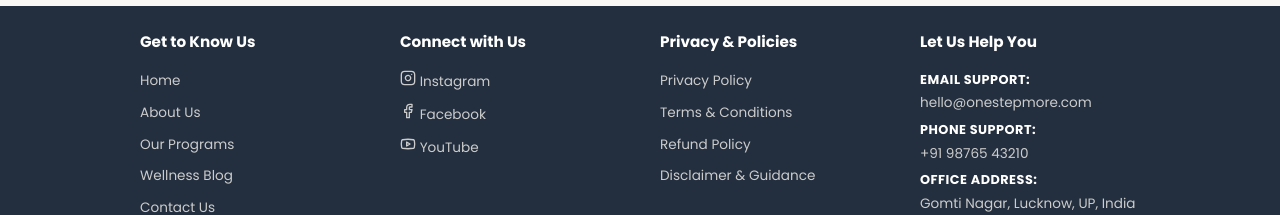
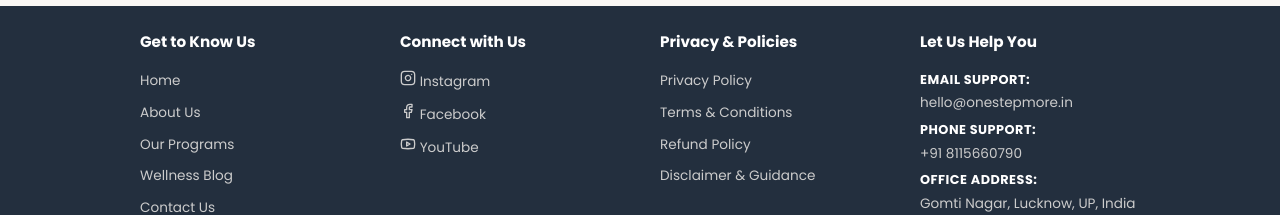
Before and after one commit to padmesh0812/One-Step-More, a React (Vite) app: page /#/enroll in a window 1280 px wide. Shown: the part 953-1168 px from the top of the page. Built offline with nearby package versions, Linux system fonts and the light colour scheme; no server answers.

Commit message:
Update support contact details in Footer and gut detox pricing in database

```diff
--- a/src/components/Footer.jsx
+++ b/src/components/Footer.jsx
@@ -112,11 +112,11 @@ const Footer = () => {
             <ul className="footer-ul help-ul">
               <li className="footer-help-li">
                 <strong className="footer-help-strong">Email Support:</strong>
-                hello@onestepmore.com
+                hello@onestepmore.in
               </li>
               <li className="footer-help-li">
                 <strong className="footer-help-strong">Phone Support:</strong>
-                +91 98765 43210
+                +91 8115660790
               </li>
               <li className="footer-help-li">
                 <strong className="footer-help-strong">Office Address:</strong>
```
Also changed, not shown: 1 other file (tests, documents, lock files or other folders).
